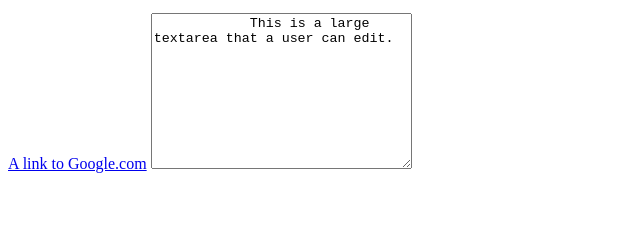
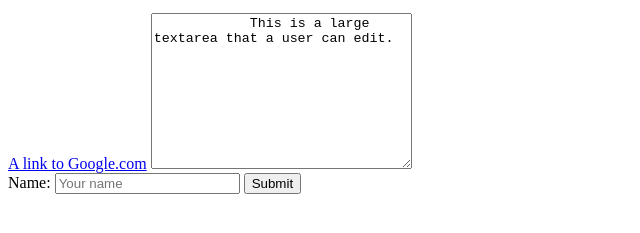
Before and after one commit to Hoffee-Toffee/WEB503-Lab-One-22, a website: page src/index.html in a window 1280 px wide. Shown: the part 159-392 px from the top of the page, without its empty margins (0-640 px from the left). Drawn offline with Linux system fonts and the light colour scheme.

Commit message:
Added a form containing a label, an input field and a submit button

```diff
--- a/src/index.html
+++ b/src/index.html
@@ -21,5 +21,11 @@
             This is a large textarea that a user can edit.
         </textarea>
 
+        <form action="action.php">
+            <label for="name">Name:</label>
+            <input type="text" name="name" id="name" placeholder="Your name">
+            <input type="submit" value="Submit">
+        </form>
+
     </body>
 </html>
```
